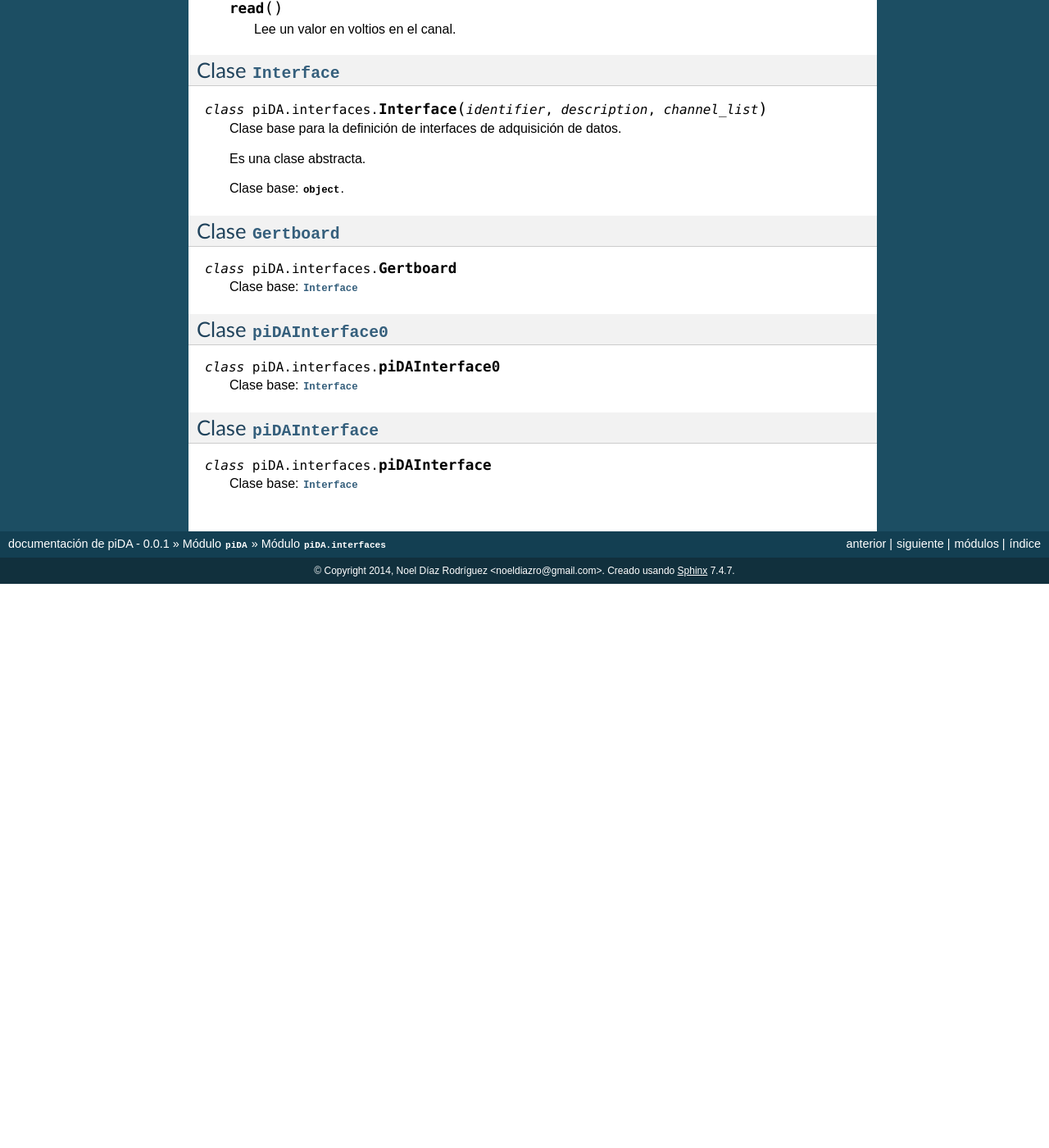
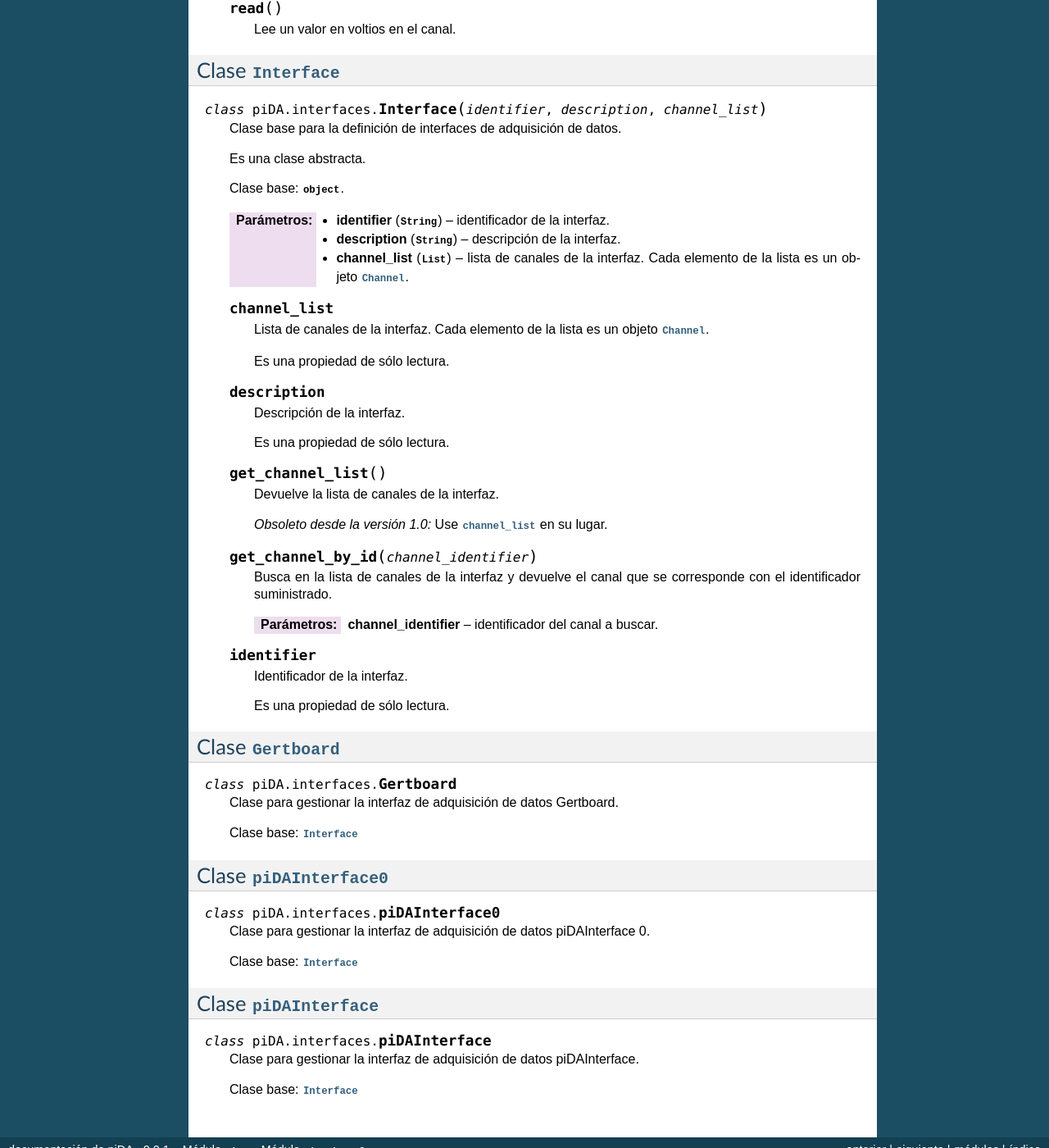
Before and after one commit to noeldiazro/pida, a Sphinx documentation site: the page built from docs/piDA.interfaces.rst, in a window 1280 px wide and 1400 px high, scrolled down 1622 px. Shown: the whole window at 82% size. Built offline with Sphinx 7.4.7, drawn with Linux system fonts in a browser that asks for light colours; before the commit the page ends 2334 px from its top, so only the background shows below that; some of the changed text lies outside the part shown.

Commit message:
Añadida documentación de interfaces

```diff
--- a/docs/piDA.interfaces.rst
+++ b/docs/piDA.interfaces.rst
@@ -113,9 +113,53 @@ Clase :class:`Interface`
 
    Clase base: :class:`object`.
 
+   :param identifier: identificador de la interfaz.
+   :type identifier: :class:`String`
+   :param description: descripción de la interfaz.
+   :type description: :class:`String`
+   :param channel_list: lista de canales de la interfaz. Cada elemento
+                        de la lista es un objeto :class:`Channel`.
+   :type channel_list: :class:`List`
+
+   .. attribute:: channel_list
+
+      Lista de canales de la interfaz. Cada elemento de la lista es un
+      objeto :class:`Channel`.
+
+      Es una propiedad de sólo lectura.
+
+   .. attribute:: description
+
+      Descripción de la interfaz.
+
+      Es una propiedad de sólo lectura.
+
+   .. method:: get_channel_list()
+
+      Devuelve la lista de canales de la interfaz.
+
+      .. deprecated:: 1.0
+	 Use :attr:`channel_list` en su lugar.
+
+   .. method:: get_channel_by_id(channel_identifier)
+
+      Busca en la lista de canales de la interfaz y devuelve el canal
+      que se corresponde con el identificador suministrado.
+
+      :param channel_identifier: identificador del canal a buscar.
+
+   .. attribute:: identifier
+
+      Identificador de la interfaz.
+
+      Es una propiedad de sólo lectura.
+
+
 Clase :class:`Gertboard`
 ------------------------
 .. class:: Gertboard()
+
+   Clase para gestionar la interfaz de adquisición de datos Gertboard.
 
    Clase base: :class:`Interface`
 
@@ -123,10 +167,14 @@ Clase :class:`piDAInterface0`
 -----------------------------
 .. class:: piDAInterface0()
 
+   Clase para gestionar la interfaz de adquisición de datos piDAInterface 0.
+
    Clase base: :class:`Interface`
 
 Clase :class:`piDAInterface`
 ----------------------------
 .. class:: piDAInterface()
 
+   Clase para gestionar la interfaz de adquisición de datos piDAInterface.
+
    Clase base: :class:`Interface`
```
Also changed, not shown: README.md (+13 -1 lines).
